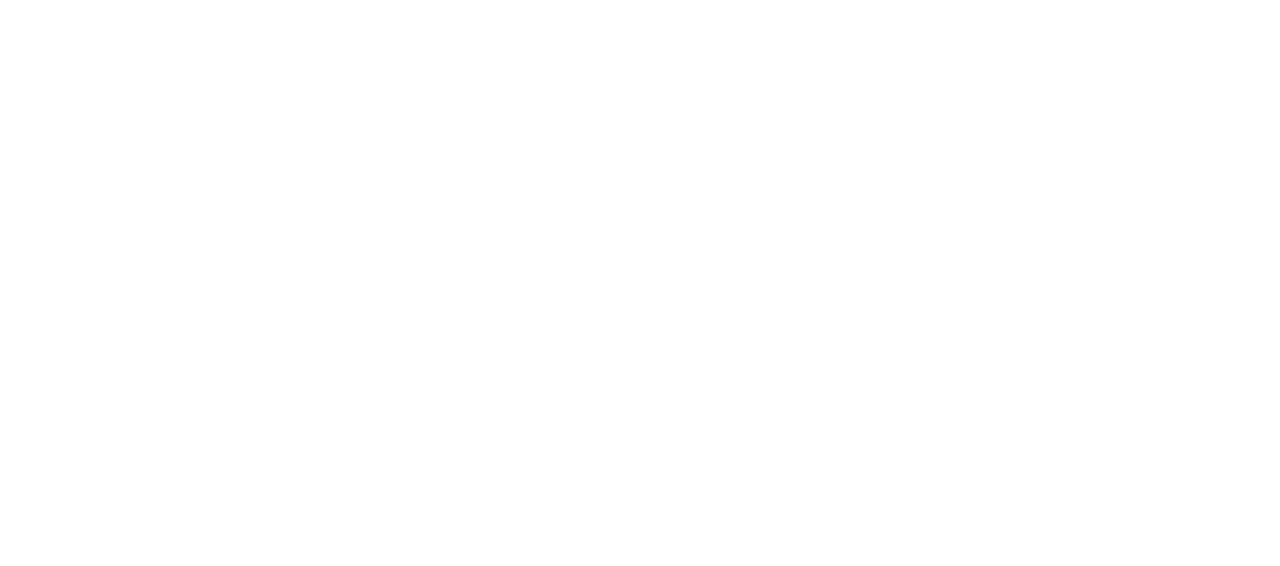
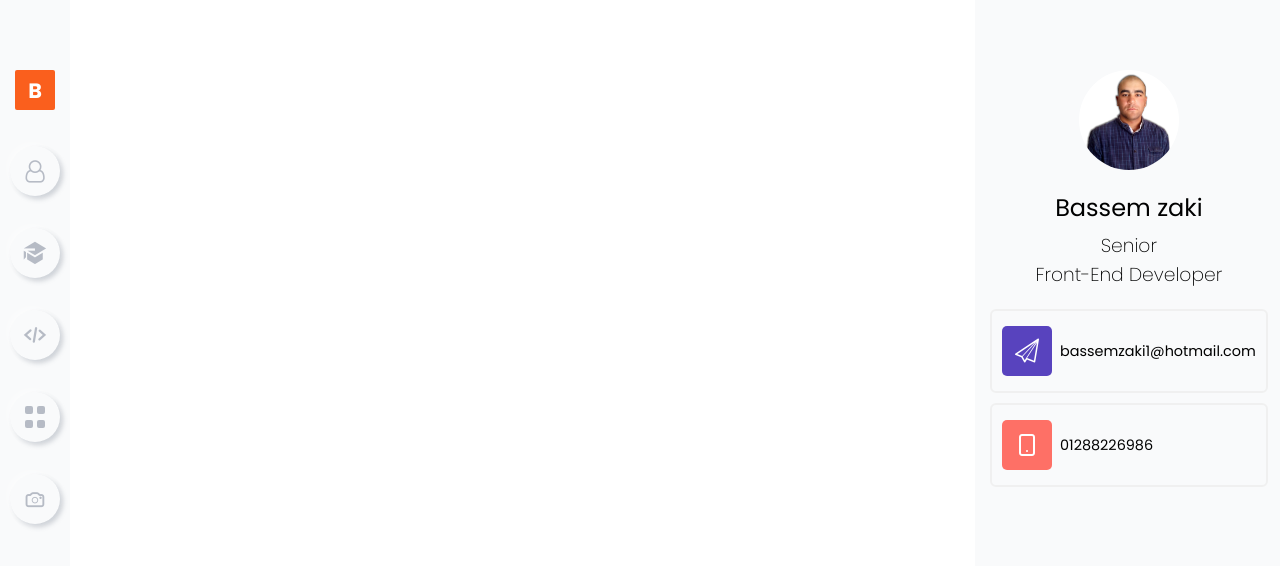
Before and after one commit to Bassem-Zaki/new-cv, a plain HTML site: page index.html in a window 1280 px wide. Drawn offline with Linux system fonts and the light colour scheme; the site is published under a folder, as on GitHub Pages, so addresses that start at the root find nothing; no server answers.

Commit message:
Add files via upload

```diff
--- a/index.html
+++ b/index.html
@@ -1 +1 @@
-<!DOCTYPE html><html lang=""><head><meta charset="utf-8"><meta http-equiv="X-UA-Compatible" content="IE=edge"><meta name="viewport" content="width=device-width,initial-scale=1"><link rel="icon" href="/favicon.ico"><title>new-cv</title><link href="/css/chunk-6b4fccde.3c9063ce.css" rel="prefetch"><link href="/css/chunk-75b9cf4f.64a59024.css" rel="prefetch"><link href="/css/chunk-b102b582.8cd143ef.css" rel="prefetch"><link href="/css/chunk-e645c966.a5e2580e.css" rel="prefetch"><link href="/js/chunk-6b4fccde.4127cb48.js" rel="prefetch"><link href="/js/chunk-75b9cf4f.9a6592c9.js" rel="prefetch"><link href="/js/chunk-b102b582.fe2e7406.js" rel="prefetch"><link href="/js/chunk-e645c966.dd1c6d5e.js" rel="prefetch"><link href="/css/app.9ab0b7e0.css" rel="preload" as="style"><link href="/js/app.c13f46ac.js" rel="preload" as="script"><link href="/js/chunk-vendors.821f723b.js" rel="preload" as="script"><link href="/css/app.9ab0b7e0.css" rel="stylesheet"></head><body><noscript><strong>We're sorry but new-cv doesn't work properly without JavaScript enabled. Please enable it to continue.</strong></noscript><div id="app"></div><script src="/js/chunk-vendors.821f723b.js"></script><script src="/js/app.c13f46ac.js"></script></body></html>
+<!DOCTYPE html><html lang=""><head><meta charset="utf-8"><meta http-equiv="X-UA-Compatible" content="IE=edge"><meta name="viewport" content="width=device-width,initial-scale=1"><link rel="icon" href="favicon.ico"><title>new-cv</title><link href="css/chunk-039af2d8.90197890.css" rel="prefetch"><link href="css/chunk-6b4fccde.3c9063ce.css" rel="prefetch"><link href="css/chunk-75b9cf4f.64a59024.css" rel="prefetch"><link href="css/chunk-e645c966.a5e2580e.css" rel="prefetch"><link href="js/chunk-039af2d8.6c5dff8e.js" rel="prefetch"><link href="js/chunk-6b4fccde.4127cb48.js" rel="prefetch"><link href="js/chunk-75b9cf4f.9a6592c9.js" rel="prefetch"><link href="js/chunk-e645c966.dd1c6d5e.js" rel="prefetch"><link href="css/app.9ab0b7e0.css" rel="preload" as="style"><link href="js/app.eeb6f90d.js" rel="preload" as="script"><link href="js/chunk-vendors.821f723b.js" rel="preload" as="script"><link href="css/app.9ab0b7e0.css" rel="stylesheet"></head><body><noscript><strong>We're sorry but new-cv doesn't work properly without JavaScript enabled. Please enable it to continue.</strong></noscript><div id="app"></div><script src="js/chunk-vendors.821f723b.js"></script><script src="js/app.eeb6f90d.js"></script></body></html>
```
